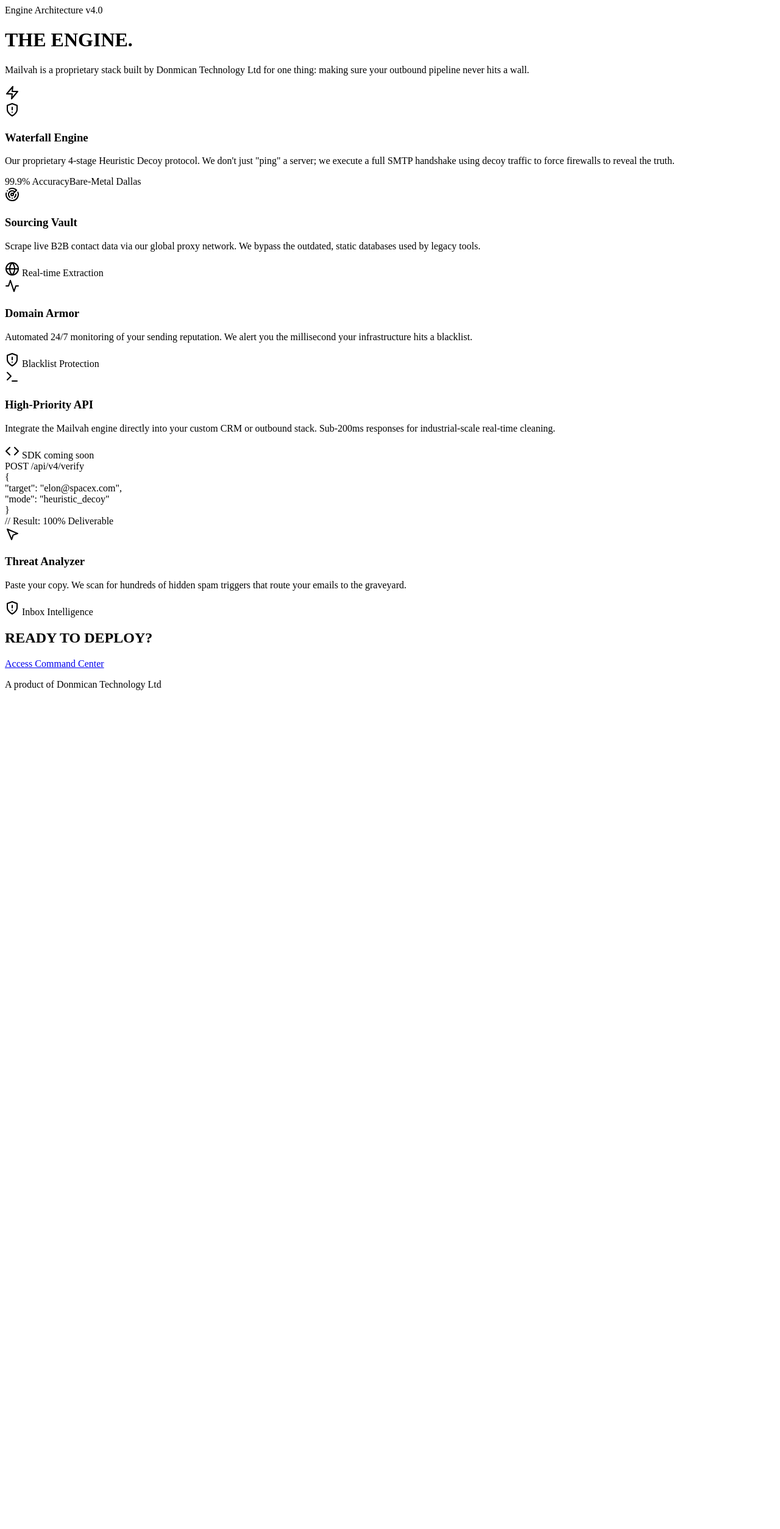
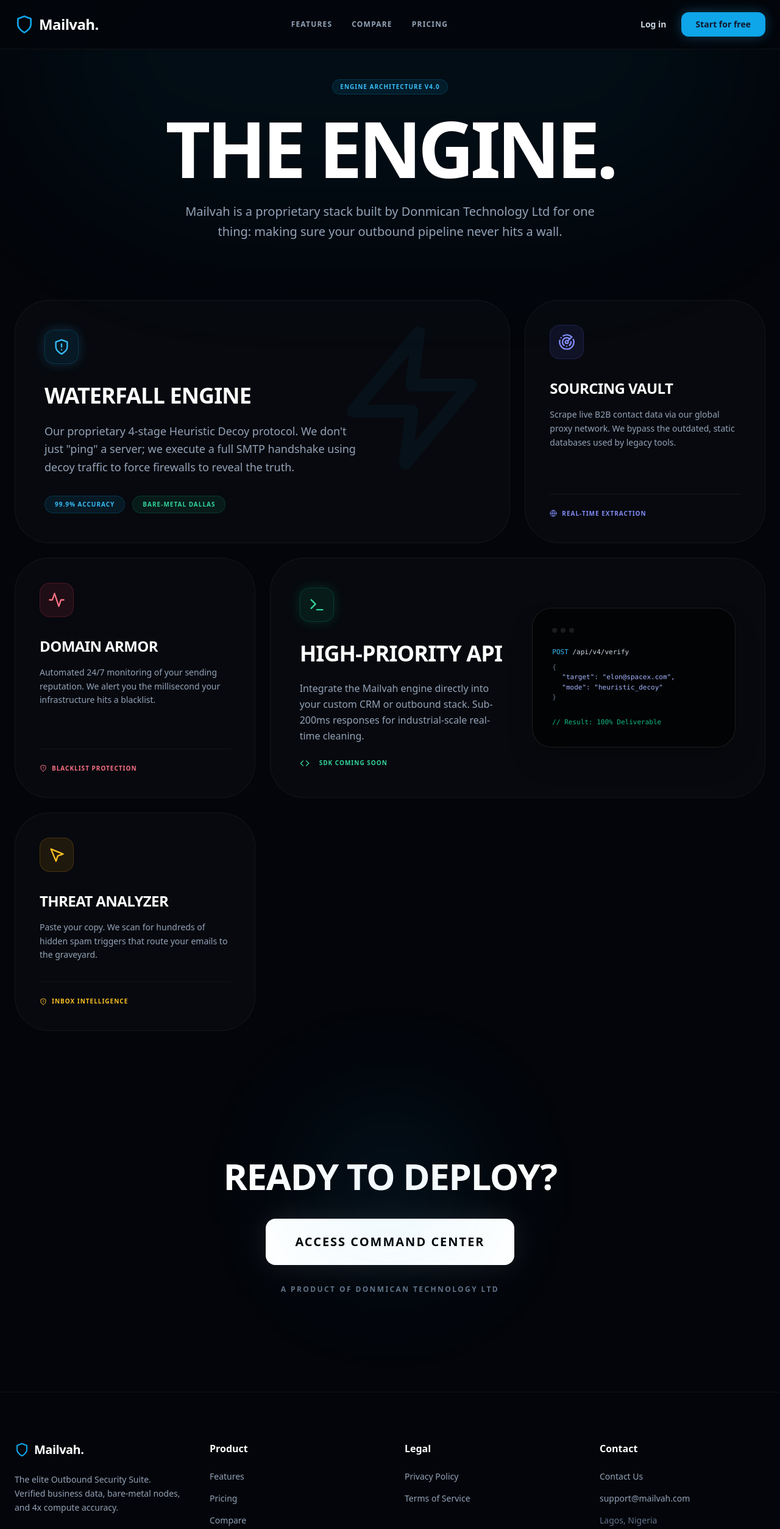
Before and after one commit to donmican4sure/mailvah-frontend, a Next.js app: page /features in a window 1280 px wide. Shown: the top 2508 px of the page at 61% size. Before the commit the page ends 1148 px from the top, so only its background shows below. Built offline with nearby package versions, Linux system fonts and the light colour scheme.

Commit message:
Create layout.jsx

```diff
--- /dev/null
+++ b/src/app/layout.jsx
@@ -0,0 +1,36 @@
+import './globals.css'
+import Navbar from '../components/Navbar'
+import Footer from '../components/Footer'
+
+// SEO METADATA (The Social Media Billboard)
+export const metadata = {
+  title: 'Mailvah | Unbreakable Deliverability & Outbound Security',
+  description: 'Stop paying for dead databases. Mailvah uses a proprietary bare-metal Heuristic Decoy engine to guarantee near-zero bounce rates.',
+  openGraph: {
+    title: 'Mailvah | 100% Verified B2B Leads',
+    description: 'Scale your outbound pipeline with absolute certainty. Sub-second API, bare-metal nodes, and 0% decay.',
+    url: 'https://mailvah.com',
+    siteName: 'Mailvah',
+    images: [
+      {
+        url: 'https://mailvah.com/og-image.jpg',
+        width: 1200,
+        height: 630,
+      },
+    ],
+    locale: 'en_US',
+    type: 'website',
+  },
+}
+
+export default function RootLayout({ children }) {
+  return (
+    <html lang="en">
+      <body className="bg-[#03050a] text-white selection:bg-sky-500/30">
+        <Navbar />
+        <main>{children}</main>
+        <Footer />
+      </body>
+    </html>
+  )
+}
```
